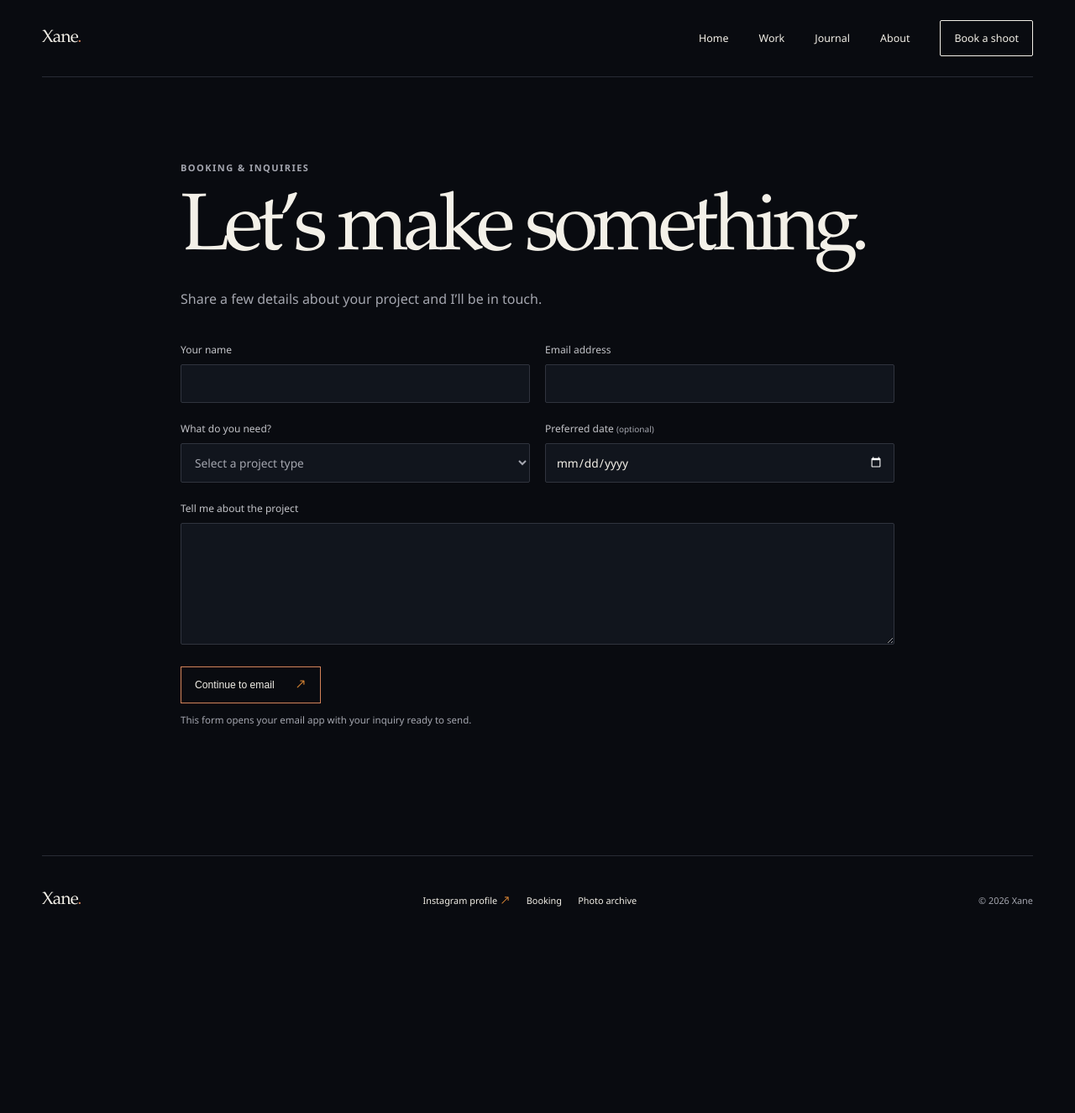
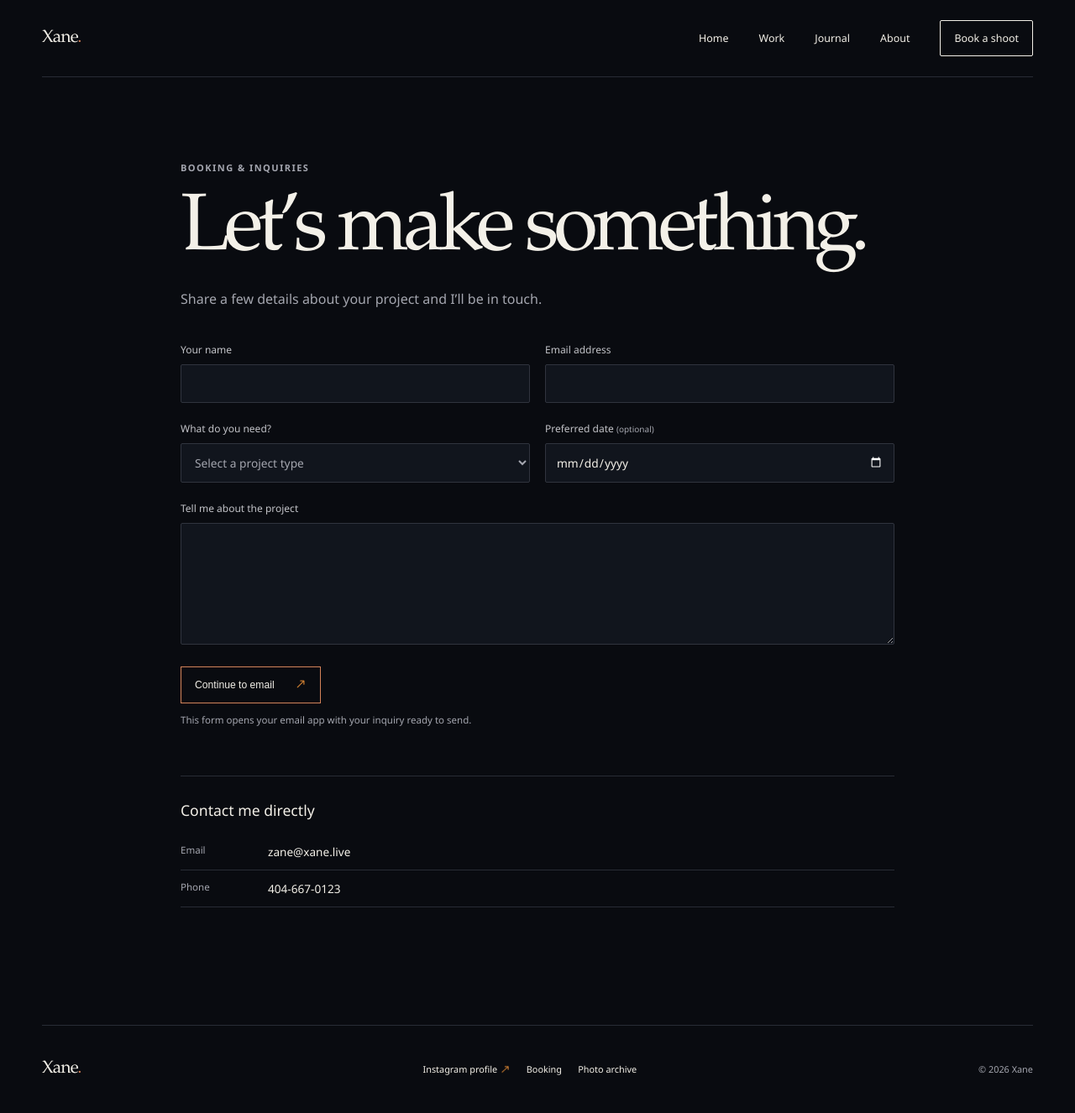
Before and after one commit to Xahann/xahann.github.io, a Jekyll site: the page built from booking.html, in a window 1280 px wide. Shown: the whole page at 84% size. Built offline with Jekyll 4.4.1, drawn with Linux system fonts in a browser that asks for light colours; before the commit the page ends 1124 px from its top, so only the background shows below that.

Commit message:
added phone number and email

```diff
--- a/_data/site.yml
+++ b/_data/site.yml
@@ -7,3 +7,4 @@ intro: >
   I’m Xane, a photographer, videographer, and editor documenting artists,
   live music, and car culture.
 instagram: https://www.instagram.com/xane.photography/
+phone: "4046670123"
--- a/assets/css/site.css
+++ b/assets/css/site.css
@@ -150,6 +150,13 @@ a:focus-visible { outline: 2px solid var(--accent); outline-offset: 5px; }
 .booking-submit:hover { border-color: var(--accent); background: var(--accent); color: var(--paper); }
 .booking-submit:hover span { color: var(--paper); }
 .booking-note, .booking-error { color: var(--muted); font-size: .72rem; line-height: 1.6; }
+.booking-direct { margin-top: 56px; padding-top: 28px; border-top: 1px solid var(--line); }
+.booking-direct h2 { margin: 0 0 16px; font-size: 1.1rem; font-weight: 500; }
+.booking-direct dl { margin: 0; }
+.booking-direct dl div { display: flex; gap: 24px; padding: 12px 0; border-bottom: 1px solid var(--line); }
+.booking-direct dt { width: 80px; color: var(--muted); font-size: .72rem; }
+.booking-direct dd { margin: 0; font-size: .85rem; }
+.booking-direct a:hover { color: var(--accent); }
 .booking-error { color: #ff9b8f; }
 .booking-error[hidden], .thanks-page[hidden] { display: none; }
 
--- a/booking.html
+++ b/booking.html
@@ -41,5 +41,12 @@ description: Get in touch with Xane about a photography or video booking.
     <p class="booking-note">{% if site.data.site.email %}This form opens your email app with your inquiry ready to send.{% else %}Set a booking email in Pages CMS site settings to receive inquiries.{% endif %}</p>
     <p class="booking-error" data-booking-error role="alert" hidden></p>
   </form>
+  <section class="booking-direct" aria-labelledby="direct-heading">
+    <h2 id="direct-heading">Contact me directly</h2>
+    <dl>
+      {% if site.data.site.email %}<div><dt>Email</dt><dd><a href="mailto:{{ site.data.site.email | escape }}">{{ site.data.site.email | escape }}</a></dd></div>{% endif %}
+      {% if site.data.site.phone %}{% assign phone = site.data.site.phone | replace: " ", "" %}<div><dt>Phone</dt><dd><a href="tel:+1{{ phone | escape }}">{{ phone | slice: 0, 3 }}-{{ phone | slice: 3, 3 }}-{{ phone | slice: 6, 4 }}</a></dd></div>{% endif %}
+    </dl>
+  </section>
 </section>
 <script src="{{ '/assets/js/booking.js' | relative_url }}?v={{ site.time | date: '%s' }}" defer></script>
```
Also changed, not shown: .pages.yml, 2 other files.
